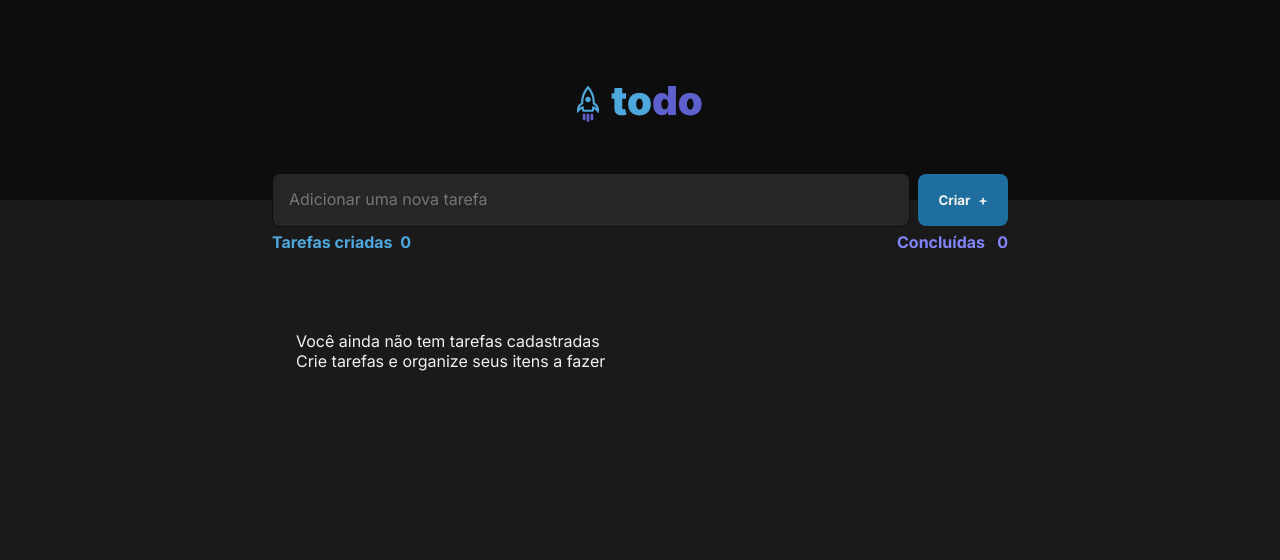
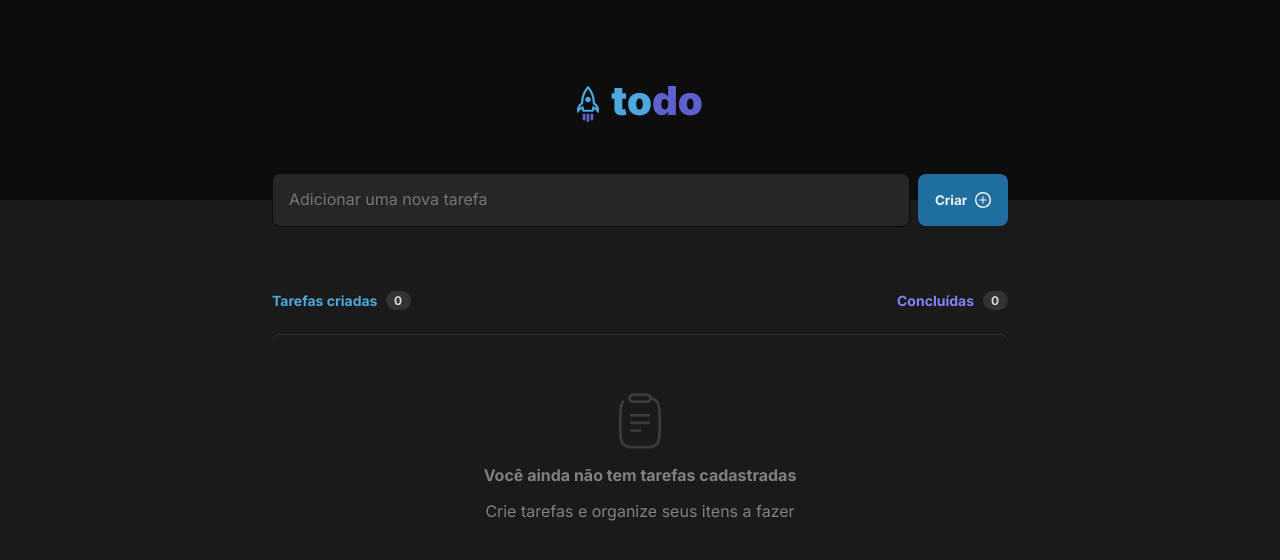
Before and after one commit to jonasmcarvalho/to_do_list, a React (Vite) app: page / in a window 1280 px wide. Shown: the top 560 px of the page. Built offline with nearby package versions, Linux system fonts and the light colour scheme.

Commit message:
Finished static page. Finally :)

```diff
--- a/src/components/NewTask.module.css
+++ b/src/components/NewTask.module.css
@@ -55,3 +55,12 @@
     font-family: 'Inter', sans-serif;
     font-style: normal;
 }
+
+.plus {
+    width: 16px;
+    height: 16px;
+
+    flex: none;
+    order: 1;
+    flex-grow: 0;
+}
--- a/src/components/NewTask.tsx
+++ b/src/components/NewTask.tsx
@@ -1,4 +1,5 @@
 import styles from './NewTask.module.css'
+import moreSignal from '../assets/plus.svg'
 
 
 export function NewTask() {
@@ -17,8 +18,8 @@ export function NewTask() {
                     <div>
                         Criar
                     </div>
-                    <div>
-                        +
+                    <div className={styles.plus}>
+                        <img src={moreSignal} alt="" />
                     </div>
                 </button>
 
--- a/src/components/TaskList.module.css
+++ b/src/components/TaskList.module.css
@@ -1,40 +1,186 @@
 .headerTaskList {
-    font-family: 'Inter';
-    display: grid;
-    justify-content: center;
-    margin-top: 2rem;
-    gap: 1rem;
+    display: flex;
+    flex-direction: column;
+    align-items: flex-start;
+    padding: 0;
+    gap: 1.5rem;
+
+    position: absolute;
+    width: 46rem;
+    height: 17.9375rem;
+
+    left: calc(50% - 46rem/2);
+    top: 18.1875rem;
 }
 
 .headerInfos {
+    display: flex;
+    flex-direction: row;
     justify-content: space-between;
-    display: flex;
-    align-items: center;
+    align-items: flex-end;
+    padding: 0;
+
     width: 46rem;
     height: 1.1875rem;
+
+    flex: none;
+    align-self: stretch;
+    order: 0;
+    flex-grow: 0;
 }
 
-.createdInfo {
-    justify-content: space-between;
+.createdInfos {
     display: flex;
+    flex-direction: row;
+    align-items: center;
+    padding: 0;
+    gap: 0.5rem;
+
     width: 8.6875rem;
     height: 1.1875rem;
-    font-weight: bold;
-    color: var(--blue-600);
+
+    flex: none;
+    order: 0;
+    flex-grow: 0;
 }
 
+.createdContent {
+    width: 6.625rem;
+    height: 1.0625rem;
+
+    font-weight: 700;
+    font-size: 0.875rem;
+    line-height: 1.0625rem;
+
+    color: var(--blue-600);
+
+    flex: none;
+    order: 0;
+    flex-grow: 0;
+}
+
+.createdCounter {
+    display: flex;
+    flex-direction: column;
+    justify-content: center;
+    align-items: center;
+    padding: 0.125rem 0.5rem;
+    gap: 0.625rem;
+
+    width: 1.5625rem;
+    height: 1.1875rem;
+
+    background: var(--gray-700);
+    border-radius: 999px;
+
+    flex: none;
+    order: 1;
+    flex-grow: 0;
+}
+
+.createdCounter p {
+    width: 0.5625rem;
+    height: 0.9375rem;
+
+    font-weight: 700;
+    font-size: 0.75rem;
+    line-height: 0.9375rem;
+
+    color: var(--gray-400);
+
+    flex: none;
+    order: 0;
+    flex-grow: 0;
+}
+
+
+
 .completedInfo {
-    justify-content: space-between;
     display: flex;
+    flex-direction: row;
+    align-items: center;
+    padding: 0px;
+    gap: 0.5rem;
+
     width: 6.9375rem;
     height: 1.1875rem;
-    font-weight: bold;
-    color: var(--purple-600);
+
+    flex: none;
+    order: 0;
+    flex-grow: 0;
 }
 
-.taskList {
-    display: block;
+.completeContent {
+    width: 4.875rem;
+    height: 1.1875rem;
+
+    font-weight: 700;
+    font-size: 0.875rem;
+    line-height: 1.1875rem;
+
+    color: var(--purple-600);
+
+    flex: none;
+    order: 0;
+    flex-grow: 0;
+}
+
+.completedCounter {
+    display: flex;
+    flex-direction: column;
     justify-content: center;
     align-items: center;
-    padding: 4rem 1.5rem;
+    padding: 0.125rem 0.5rem;
+    gap: 0.625rem;
+
+    width: 1.5625rem;
+    height: 1.1875rem;
+
+    background: var(--gray-700);
+    border-radius: 999px;
+
+    flex: none;
+    order: 1;
+    flex-grow: 0;
 }
+
+.completedCounter p {
+    width: 0.5625rem;
+    height: 0.9375rem;
+
+    font-weight: 700;
+    font-size: 0.75rem;
+    line-height: 0.9375rem;
+
+    color: var(--gray-400);
+
+    flex: none;
+    order: 0;
+    flex-grow: 0;
+}
+
+
+
+.taskList {
+    box-sizing: border-box;
+
+    display: flex;
+    flex-direction: column;
+    justify-content: center;
+    align-items: center;
+    padding: 64px 24px;
+    gap: 16px;
+
+    width: 736px;
+    height: 244px;
+
+    border-top: 1px solid #333333;
+    border-radius: 8px;
+
+    flex: none;
+    order: 1;
+    align-self: stretch;
+    flex-grow: 0;
+
+    color: var(--gray-650);
+}
--- a/src/components/TaskList.tsx
+++ b/src/components/TaskList.tsx
@@ -1,30 +1,38 @@
 import styles from './TaskList.module.css'
+import clipboardLogo from '../assets/clipboard.svg'
 
 export function TaskList() {
     return (
         <article className={styles.headerTaskList}>
             <header className={styles.headerInfos}>
-                <span className={styles.createdInfo}>
-                    <span>
+                <span className={styles.createdInfos}>
+                    <span className={styles.createdContent}>
                         Tarefas criadas
                     </span>
-                    <span>
-                        0
+                    <span className={styles.createdCounter}>
+                        <p>
+                            0
+                        </p>
                     </span>
                 </span>
                 <span className={styles.completedInfo}>
-                    <span>
+                    <span className={styles.completeContent}>
                         Concluídas
                     </span>
-                    <span>
-                        0
+                    <span className={styles.completedCounter}>
+                        <p>
+                            0
+                        </p>
                     </span>
                 </span>
             </header>
 
             <div className={styles.taskList}>
-                <p>Você ainda não tem tarefas cadastradas</p>
-                <p>Crie tarefas e organize seus itens a fazer</p>
+                <img src={clipboardLogo} alt="" />
+                <strong>
+                Você ainda não tem tarefas cadastradas <br />
+                </strong>
+                Crie tarefas e organize seus itens a fazer
             </div>
         </article>
     )
--- a/src/global.css
+++ b/src/global.css
@@ -26,6 +26,7 @@
   padding: 0;
   box-sizing: border-box;
   font-family: 'Inter';
+  font-style: normal;
 }
 
 body {
```
Also changed, not shown: src/assets/clipboard.svg (added), src/assets/plus.svg (added).
